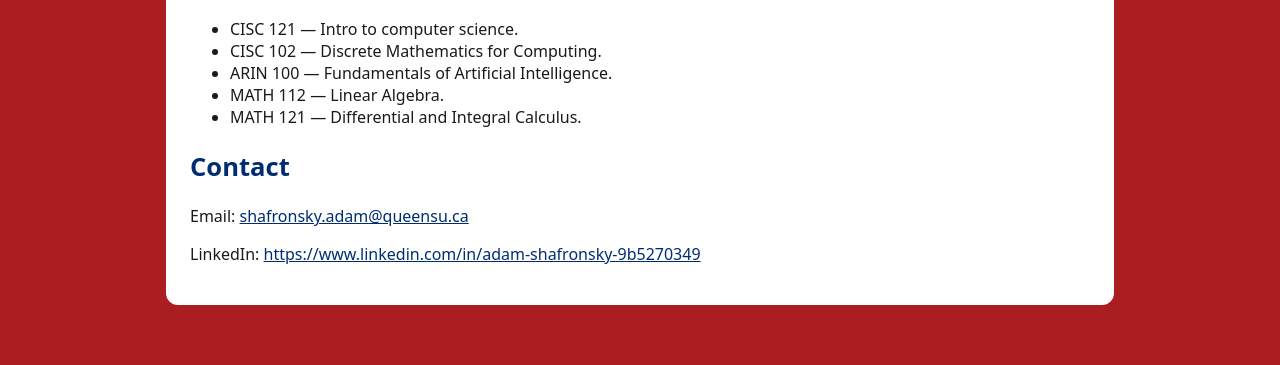
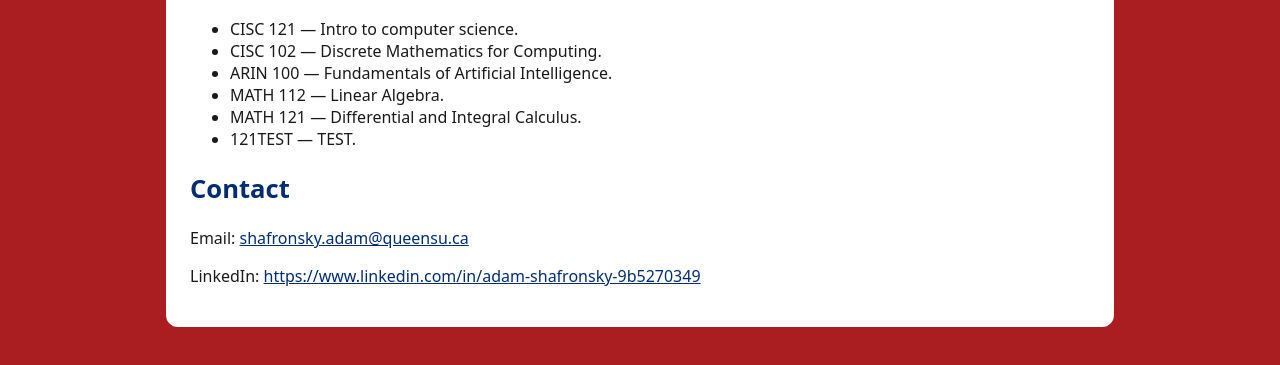
Before and after one commit to adamshafr/queens-student-page, a plain HTML site: page index.html in a window 1280 px wide. Shown: the part 371-736 px from the top of the page. Drawn offline with Linux system fonts and the light colour scheme.

Commit message:
Update index.html

```diff
--- a/index.html
+++ b/index.html
@@ -27,6 +27,7 @@
         <li>ARIN 100 — Fundamentals of Artificial Intelligence.</li>
         <li>MATH 112 — Linear Algebra.</li>
         <li>MATH 121 — Differential and Integral Calculus.</li>
+        <li>121TEST — TEST.</li>
       </ul>
 
       <!-- ====== CONTACT (update your links) ====== -->
```
